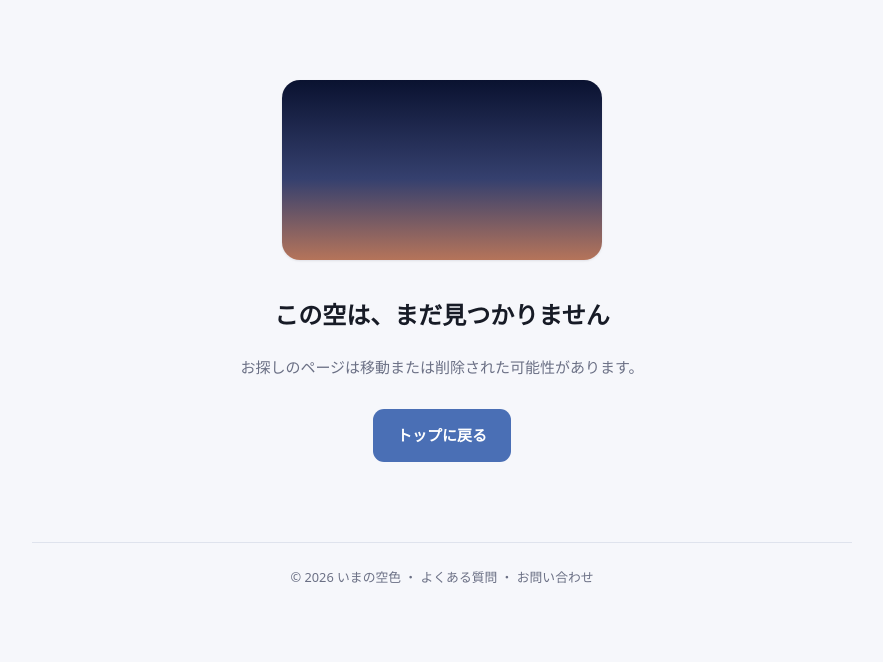
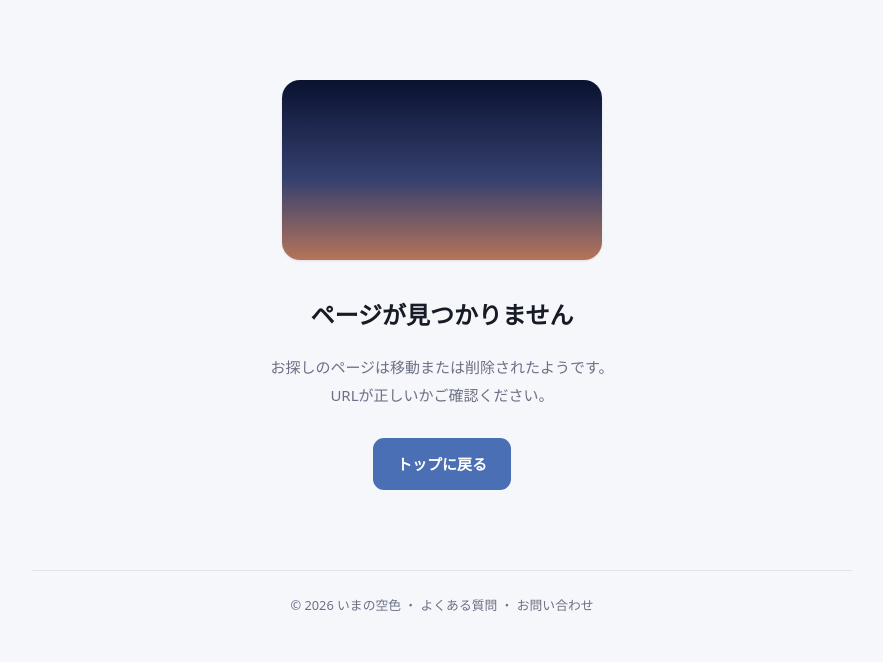
Before and after one commit to nekoneko03/imasora, a plain HTML site: page 404.html in a window 1280 px wide. Shown: the whole page, without its empty margins (198-1081 px from the left). Drawn offline with Linux system fonts and the light colour scheme.

Commit message:
404の見出しを分かりやすい文言に変更

```diff
--- a/404.html
+++ b/404.html
@@ -31,8 +31,8 @@
 <body>
 <div class="nf">
   <div class="sky"></div>
-  <h1>この空は、まだ見つかりません</h1>
-  <p>お探しのページは移動または削除された可能性があります。</p>
+  <h1>ページが見つかりません</h1>
+  <p>お探しのページは移動または削除されたようです。<br>URLが正しいかご確認ください。</p>
   <a class="home" href="/">トップに戻る</a>
 </div>
 <footer style="text-align:center;">© 2026 いまの空色 ・ <a href="/faq.html">よくある質問</a> ・ <a href="/contact.html">お問い合わせ</a></footer>
```
